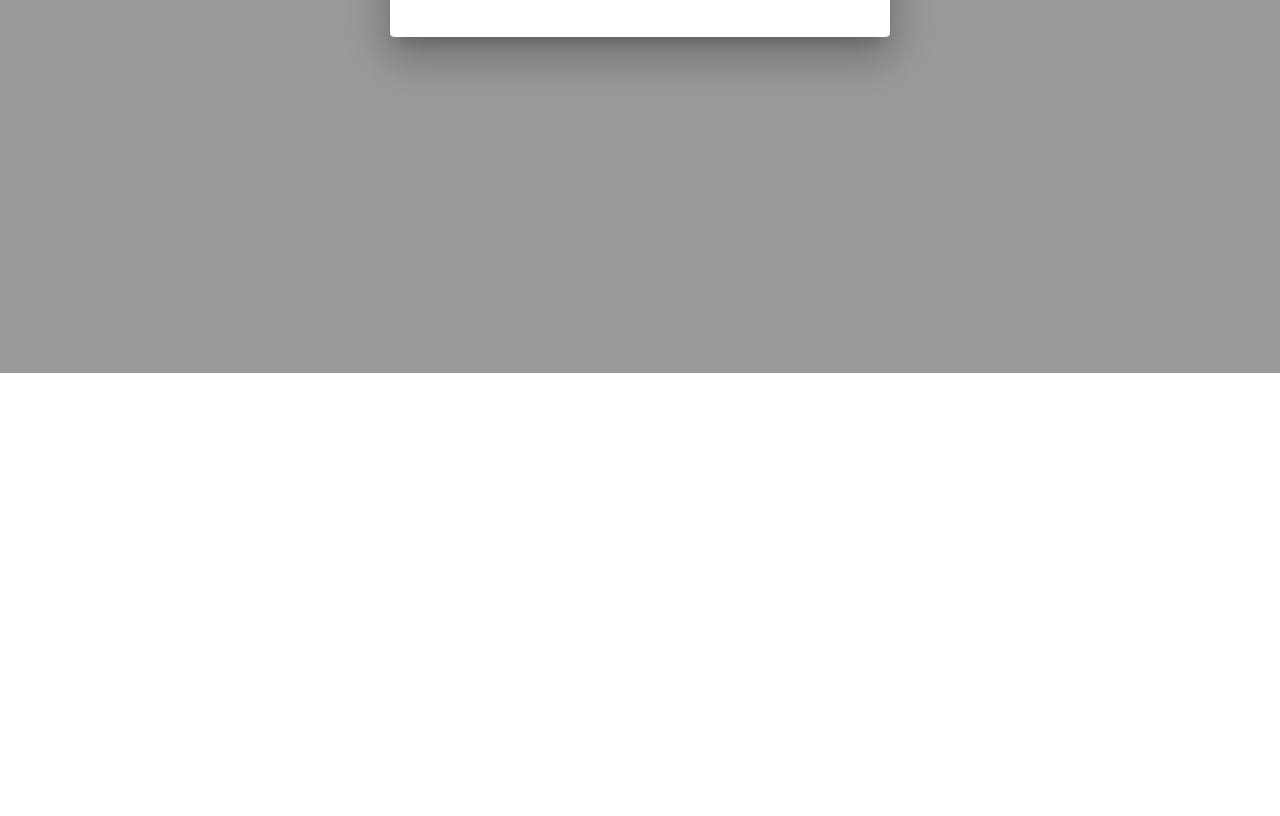
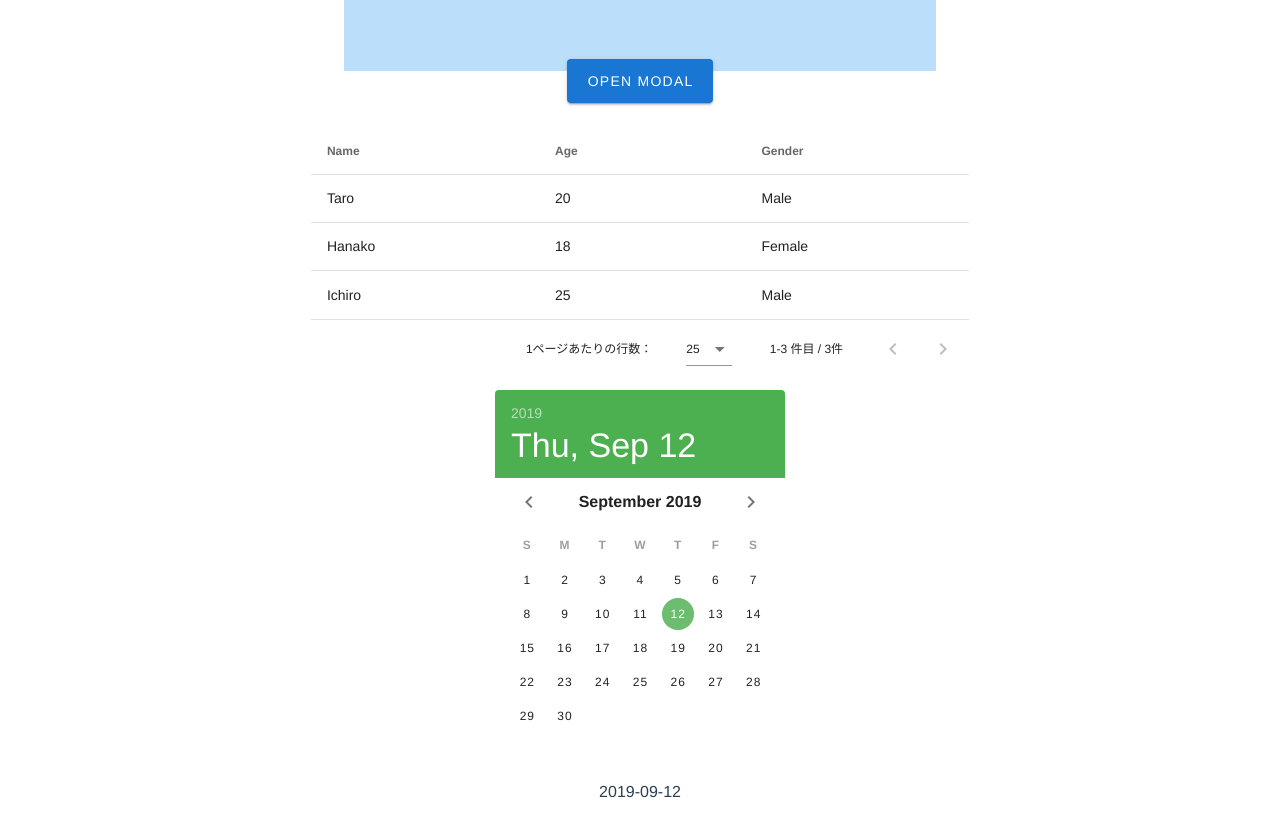
Before and after one commit to ryo-is/vuetify-demo, a Vue app: page / in a window 1280 px wide. Shown: the part 427-1243 px from the top of the page. Before the commit the page ends 800 px from the top, so only its background shows below. Built offline with nearby package versions, Linux system fonts and the light colour scheme.

Commit message:
feat:Vuetifyのデモ拡充

```diff
--- a/package.json
+++ b/package.json
@@ -12,6 +12,7 @@
   "dependencies": {
     "@mdi/font": "^4.4.95",
     "core-js": "^2.6.5",
+    "dayjs": "^1.8.16",
     "material-design-icons-iconfont": "^5.0.1",
     "register-service-worker": "^1.6.2",
     "vue": "^2.6.10",
--- a/src/views/home/script.ts
+++ b/src/views/home/script.ts
@@ -1,12 +1,27 @@
 import Vue from "vue"
 import { HomeComponentState } from "@/types"
+import dayjs from "dayjs"
 
 export default Vue.extend({
   data(): HomeComponentState {
     return {
       text: "Hello Vue!!!",
-      dialog: true
+      dialog: false,
+      tableHeaders: [
+        { text: "Name", value: "name", sortable: false },
+        { text: "Age", value: "age" },
+        { text: "Gender", value: "gender", sortable: false }
+      ],
+      tableItems: [
+        { name: "Taro", age: 20, gender: "Male" },
+        { name: "Hanako", age: 18, gender: "Female" },
+        { name: "Ichiro", age: 25, gender: "Male" }
+      ],
+      selectDate: ""
     }
+  },
+  mounted() {
+    this.selectDate = dayjs().format("YYYY-MM-DD")
   },
   methods: {
     getText(): string {
--- a/src/views/home/template.html
+++ b/src/views/home/template.html
@@ -1,5 +1,5 @@
 <v-container class="mt-12">
-  <!-- <v-row justify="center">
+  <v-row justify="center">
     <v-col cols=6>
       <v-row
         class="blue lighten-4" style="height: 450px;"
@@ -13,7 +13,7 @@
         </v-col>
       </v-row>
     </v-col>
-  </v-row> -->
+  </v-row>
   <v-btn large color="primary" @click="dialog=true">Open Modal</v-btn>
   <v-dialog v-model="dialog" width=500>
     <v-card>
@@ -26,4 +26,17 @@
       </v-card-text>
     </v-card>
   </v-dialog>
+  <v-row class="mt-6" justify="center">
+    <v-data-table
+      :headers="tableHeaders" :items="tableItems"
+      :items-per-page=25
+      :footer-props="{itemsPerPageOptions: [25, 50, 100, -1]}"
+    ></v-data-table>
+  </v-row>
+  <v-row class="mt-6" justify="center">
+    <v-date-picker v-model="selectDate" color="green" locale="en"></v-date-picker>
+    <v-col cols=12>
+      <div>{{ selectDate }}</div>
+    </v-col>
+  </v-row>
 </v-container>
```
Also changed, not shown: src/types.d.ts (+10 -0 lines), 1 other file (tests, documents, lock files or other folders).
